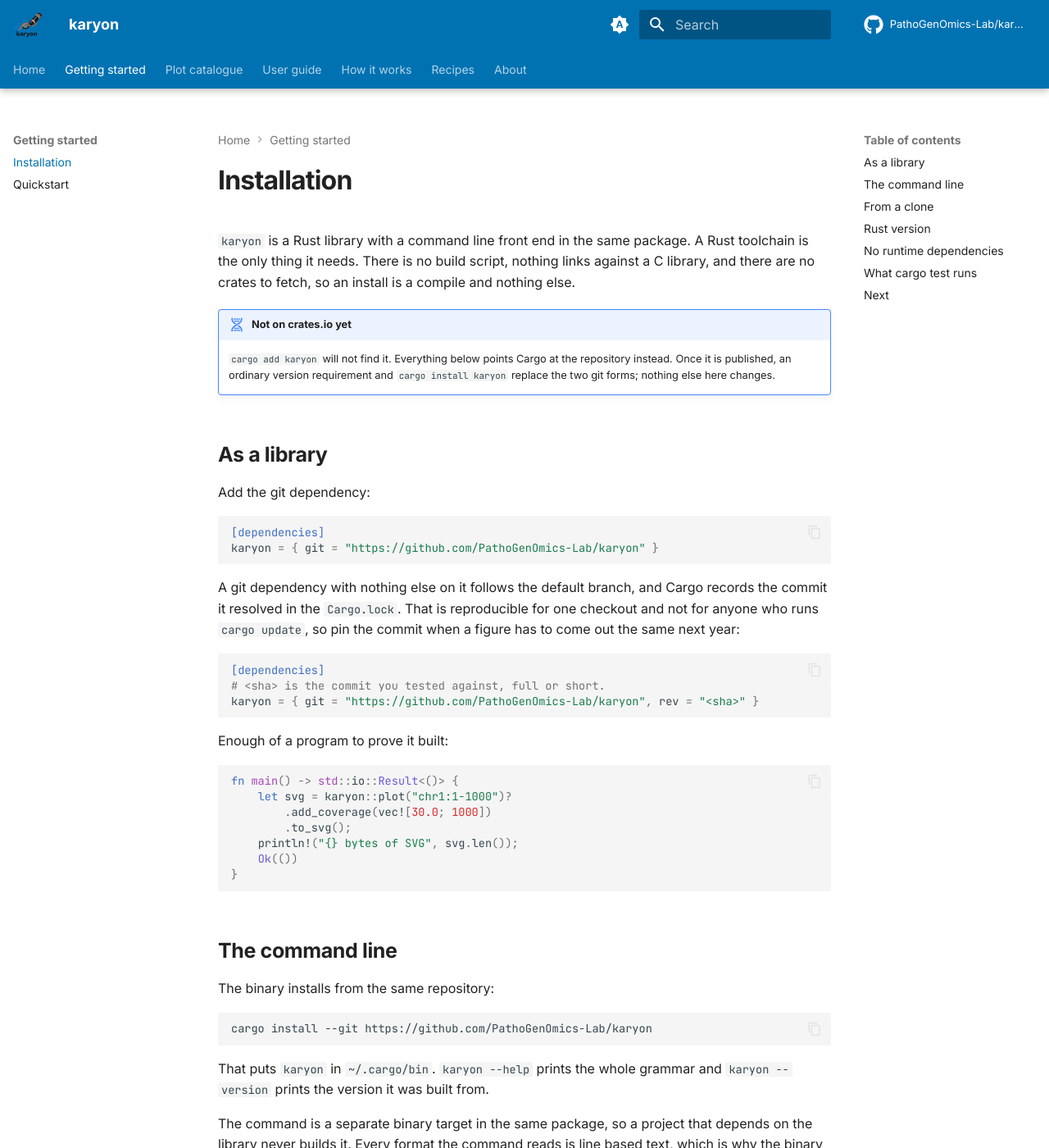
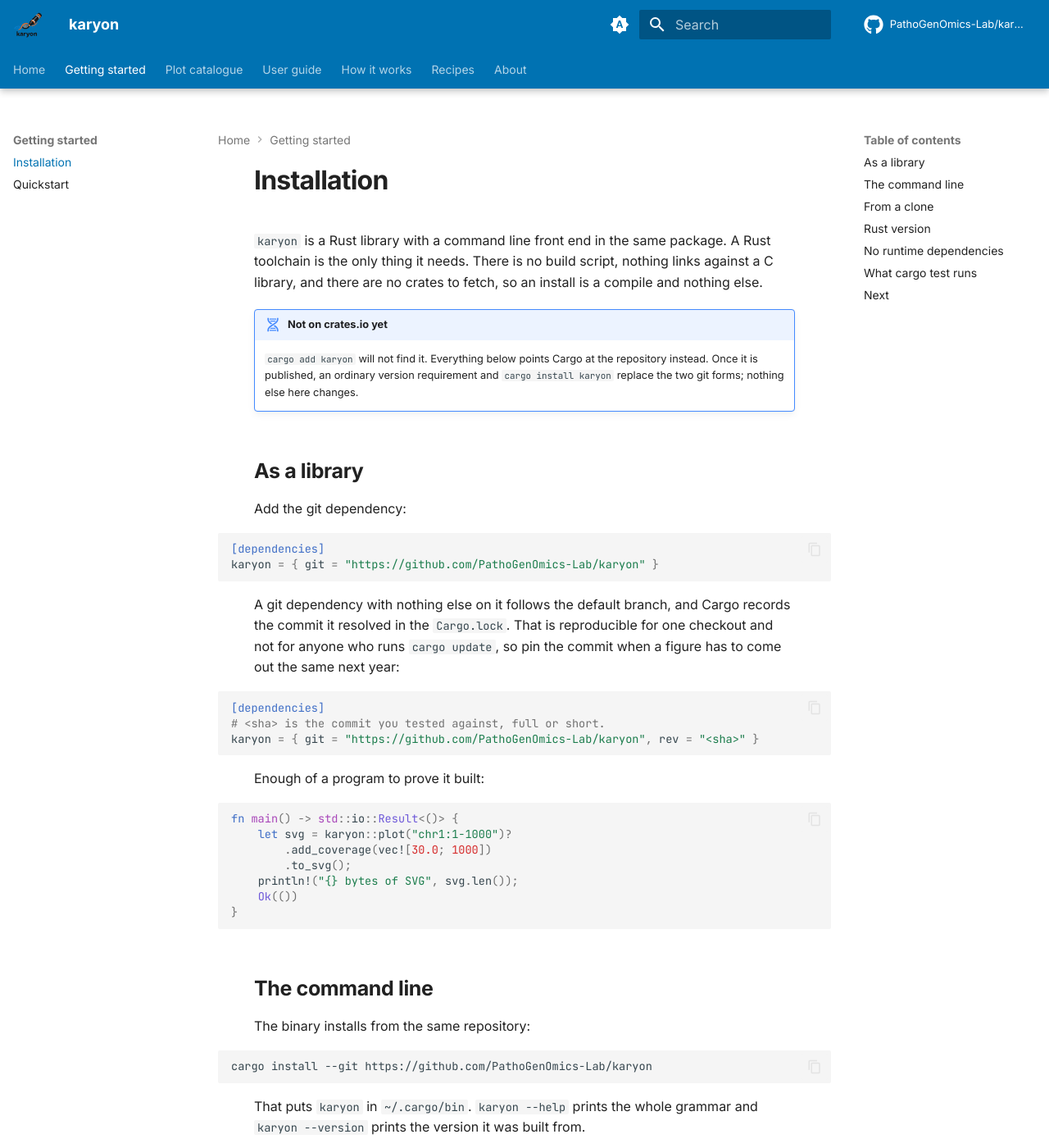
Before and after one commit to PathoGenOmics-Lab/karyon, an MkDocs documentation site: the page built from docs/getting-started/installation.md, in a window 1280 px wide and 1400 px high. Shown: the whole window at 82% size. Built offline with MkDocs 1.6.1 and Material for MkDocs 9.7.7, drawn with Linux system fonts in a browser that asks for light colours; comment, search, counter and statistics services are not loaded.

Commit message:
Give the documentation a reading measure and a dark-mode blue
Two things, both measured in a browser against the published site rather than
guessed at.

Prose was running to six hundred and eighty pixels short of a thousand on any
page without a left-hand navigation, which is the home page and the one
everybody lands on. Comfortable is forty-five to seventy-five characters; that
was around two hundred. Past that the eye loses its place on the way back to
the start of the next line and a page becomes work to read for a reason nobody
can name. The measure is capped on the elements made of words, and only those,
because the figures here are the point of the site and several are two thousand
pixels of genome browser. They keep the column and now share the text's centre
line, so the page has one axis instead of two.

Links in the dark scheme came to 3.38 against the background, under the 4.5
that body text needs, because the scheme inherited a blue chosen to sit on
white. It now has its own, the same hue lifted until it clears, which measures
7.50. The accent already had this treatment; the primary had been missed.

Nothing else moved. The palette is the crate's own Okabe-Ito pair and was
already correct, the plot catalogue was already well made, and the white ground
under a figure in dark mode is deliberate and documented where it is set.

```diff
--- a/docs/stylesheets/extra.css
+++ b/docs/stylesheets/extra.css
@@ -26,6 +26,20 @@
 }
 [data-md-color-scheme="slate"][data-md-color-accent="custom"] {
   --md-accent-fg-color: #e8833a;
+}
+
+/* The dark scheme needs its own blue, for the same reason it needs its own
+   accent. `#0072b2` is chosen to sit on white, and on the dark page it comes
+   to 3.38 against the background, under the 4.5 that body text needs: links
+   were the hardest thing on the page to read, which is the wrong thing for
+   them to be. This is the same hue lifted until it clears, measured rather
+   than guessed, and it clears by a margin so it stays legible against the
+   code blocks too, which are lighter than the page. */
+[data-md-color-scheme="slate"][data-md-color-primary="custom"] {
+  --md-primary-fg-color:        #068ddb;
+  --md-primary-fg-color--light: #38b3fa;
+  --md-primary-fg-color--dark:  #0072b2;
+  --md-typeset-a-color:         #38b3fa;
 }
 
 /* The logo is square and carries the wordmark inside it, so it needs a little
@@ -520,3 +534,61 @@
     transition: none;
   }
 }
+
+/* --------------------------------------------------------------------------
+   The reading measure
+
+   Text was running to two hundred characters a line on any page without a
+   left-hand navigation, which is the home page and the one everybody lands on.
+   Comfortable is somewhere between forty-five and seventy-five: past that the
+   eye loses its place on the way back to the start of the next line, and a
+   page of prose becomes work to read for a reason the reader cannot name.
+
+   The measure is capped on the things made of words and nothing else. Figures
+   are the point of this site and several of them are two thousand pixels of
+   genome browser, so they keep the whole column, as do tables, code blocks and
+   the catalogue's own components. That is why this is a list of elements
+   rather than a width on the container: a container narrow enough for prose
+   would be too narrow for a gallery sheet.
+   -------------------------------------------------------------------------- */
+
+.md-typeset > p,
+.md-typeset > ul,
+.md-typeset > ol,
+.md-typeset > blockquote,
+.md-typeset > h1,
+.md-typeset > h2,
+.md-typeset > h3,
+.md-typeset > h4,
+.md-typeset > .admonition,
+.md-typeset > details {
+  max-width: 33rem;
+  margin-inline: auto;
+}
+
+/* A paragraph that is only an image is not prose. The site's figures are
+   written that way, so the cap has to let them out again, and they have to
+   share the same centre line as the text or the page has two axes and looks
+   as though one of them slipped. */
+.md-typeset > p:has(> img),
+.md-typeset > p:has(> a > img) {
+  max-width: none;
+  text-align: center;
+}
+
+
+/* --------------------------------------------------------------------------
+   Balance on a page with no left navigation
+
+   The home page has no section list under its tab, so Material hides that
+   column entirely and the content column becomes the full width of the page.
+   The prose then sat hard against the left edge with five hundred pixels of
+   nothing between it and the table of contents, which reads as a mistake
+   rather than as a choice.
+
+   Centring each capped block rather than the container is what makes this
+   work on both kinds of page. Where there is a navigation the column is barely
+   wider than the measure, so nothing appears to move; where there is not, the
+   text finds the middle. It also needs no `:has()` and no guess about which
+   page is which: the same rule is correct either way.
+   -------------------------------------------------------------------------- */
```
